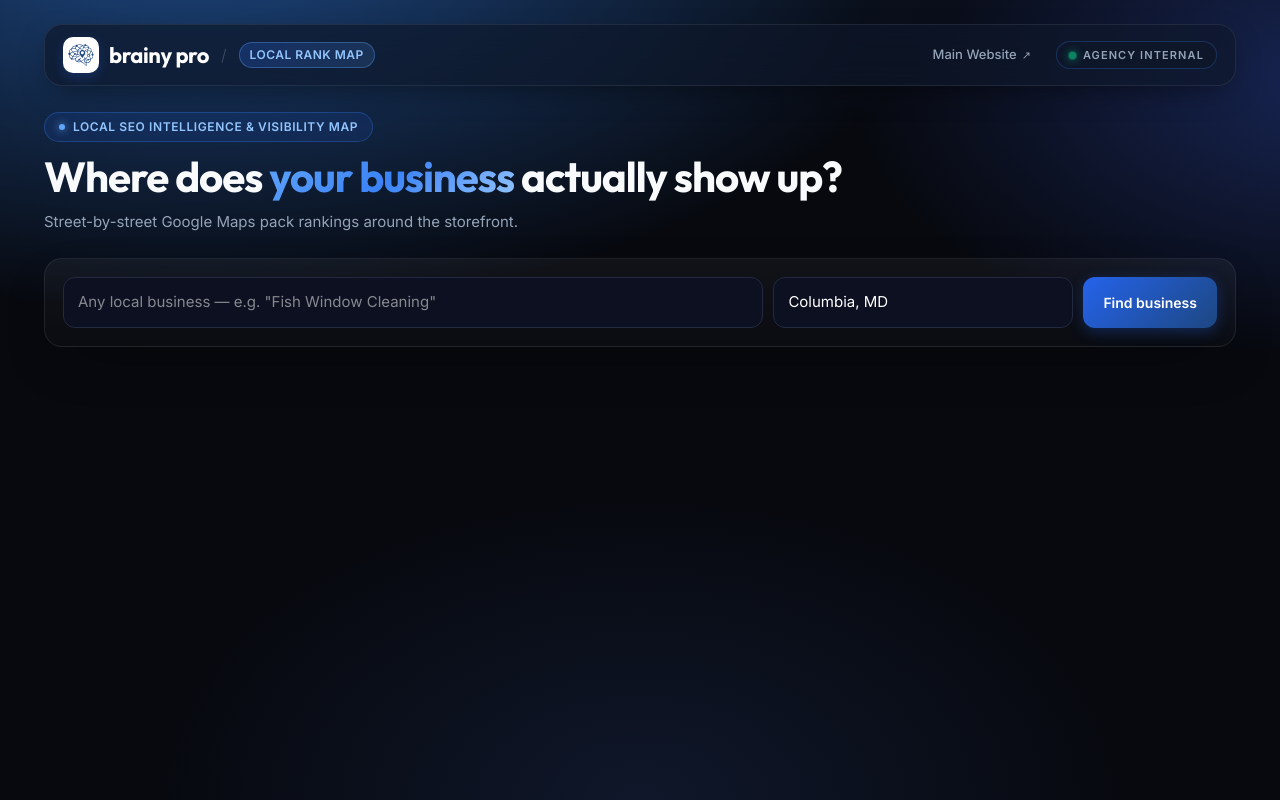
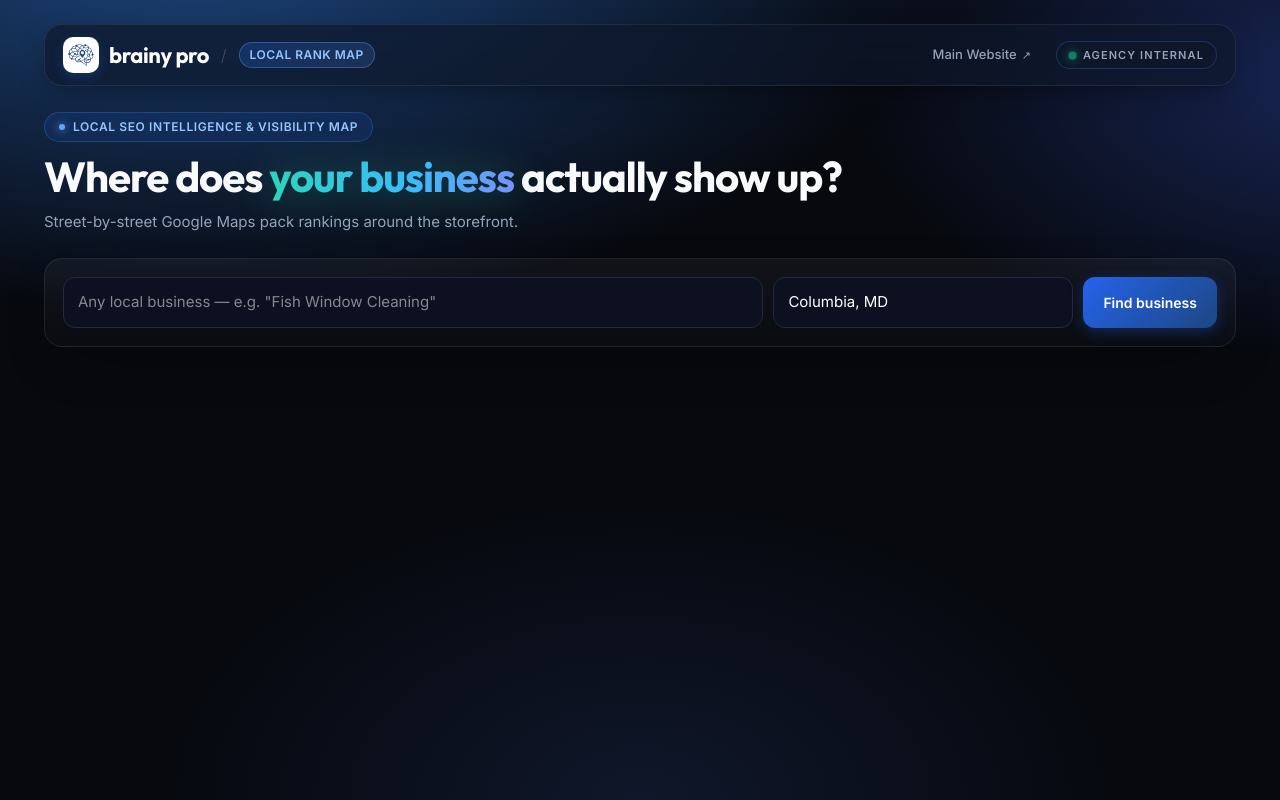
Before and after one commit to brainyprolocal/brainy-pro-local, a Next.js app: page /rank-map in a window 1280 px wide. Built offline with nearby package versions, Linux system fonts and the light colour scheme.

Commit message:
feat(rank-map): vibrant emerald-to-sky spectrum gradient with glowing highlight on company name

```diff
--- a/src/app/rank-map/rankmap.module.css
+++ b/src/app/rank-map/rankmap.module.css
@@ -19,7 +19,8 @@
 .eyebrow{display:inline-flex;align-items:center;gap:8px;margin-bottom:12px;padding:5px 14px;background:rgba(37,99,235,0.12);border:1px solid rgba(59,130,246,0.3);border-radius:999px;font-size:12px;font-weight:600;letter-spacing:0.05em;text-transform:uppercase;color:#93c5fd}
 .radarDot{width:6px;height:6px;border-radius:50%;background:#60a5fa;box-shadow:0 0 8px #60a5fa}
 .h1{font-family:var(--font-outfit),sans-serif;font-size:42px;line-height:1.1;font-weight:700;margin:0 0 10px;letter-spacing:-0.025em;color:#f8fafc}
-.h1Highlight{font-style:normal;background:linear-gradient(135deg,#60a5fa 0%,#3b82f6 50%,#93c5fd 100%);-webkit-background-clip:text;background-clip:text;-webkit-text-fill-color:transparent;color:transparent}
+.h1Highlight{font-style:normal;background:linear-gradient(110deg,#34d399 0%,#2dd4bf 24%,#38bdf8 50%,#818cf8 76%,#c084fc 100%);background-size:200% auto;-webkit-background-clip:text;background-clip:text;-webkit-text-fill-color:transparent;color:transparent;filter:drop-shadow(0 2px 20px rgba(52,211,153,0.38));animation:shineGradient 7s linear infinite}
+@keyframes shineGradient{0%,100%{background-position:0% 50%}50%{background-position:100% 50%}}
 .sub{color:#94a3b8;margin:0 0 24px;font-size:15px;line-height:1.6}
 .card{background:linear-gradient(180deg,rgba(255,255,255,.045),rgba(255,255,255,.015));border:1px solid rgba(255,255,255,.08);border-radius:18px;padding:18px;box-shadow:0 20px 60px -30px rgba(0,0,0,.8)}
 .search{display:flex;gap:10px;flex-wrap:wrap}
```
